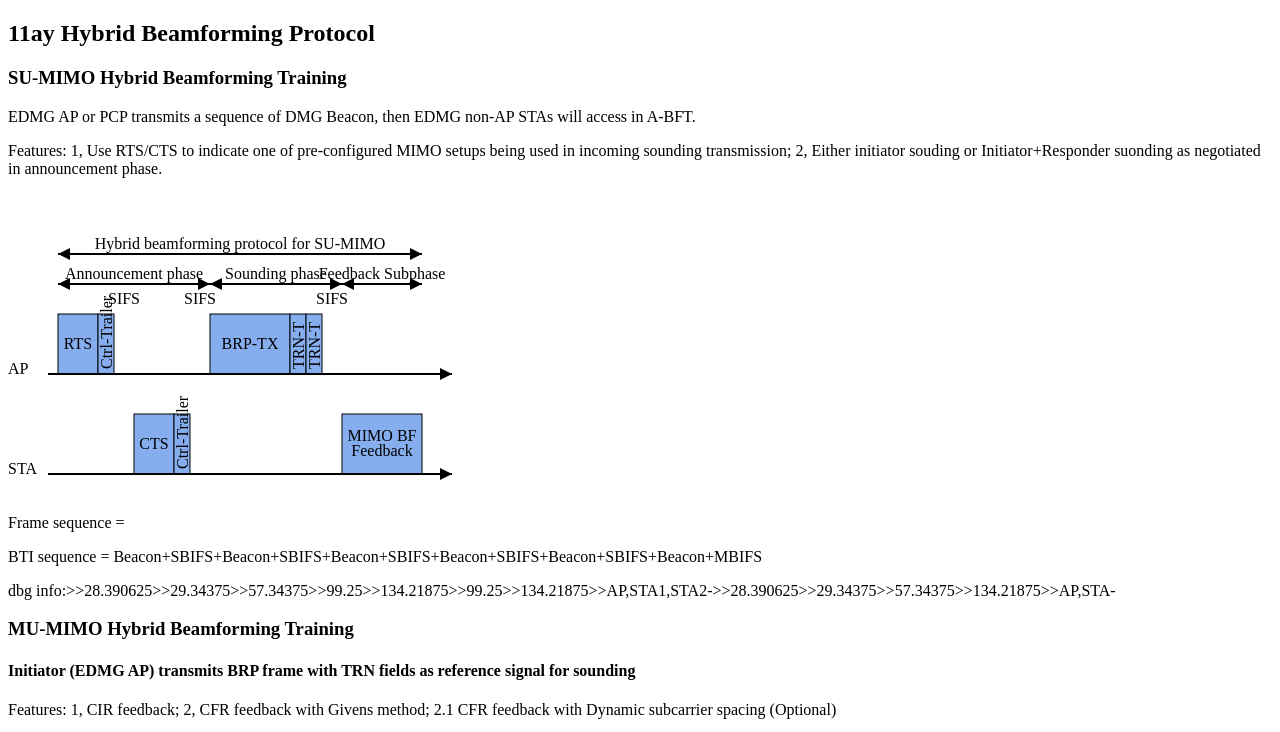
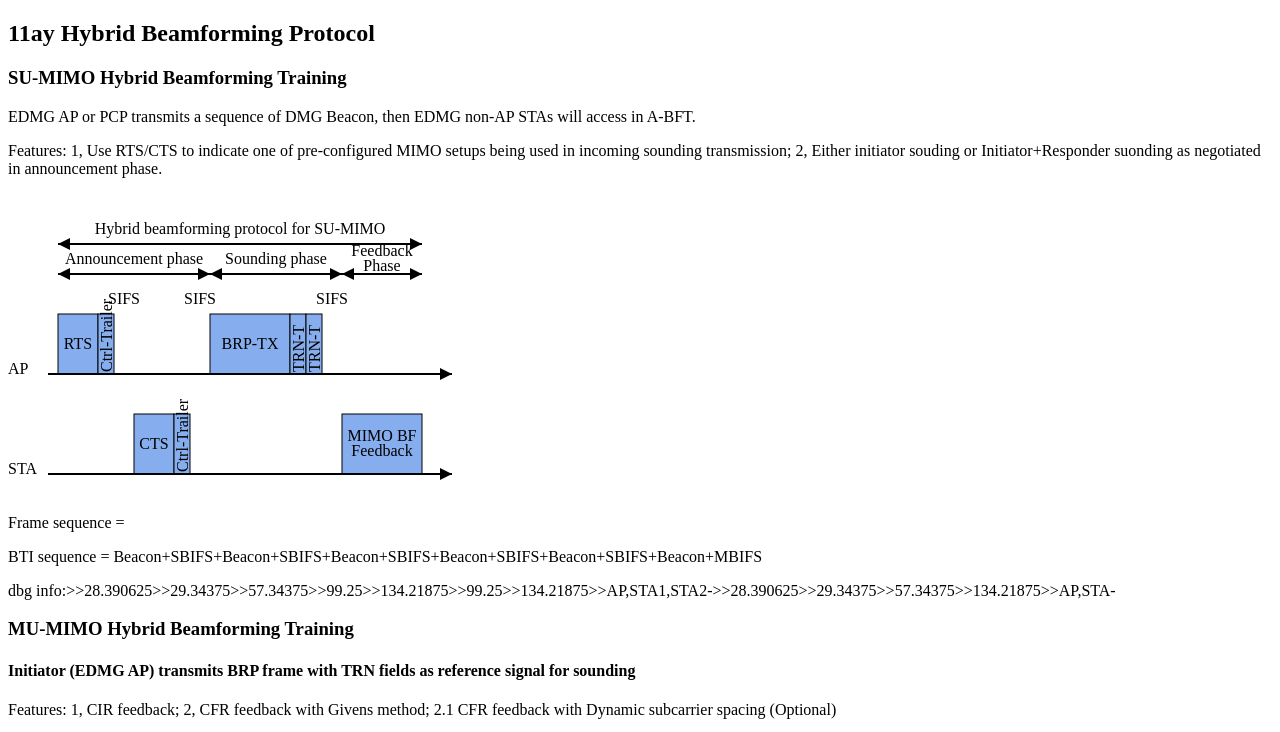
Before and after one commit to peakview/peakview.github.io, a plain HTML site: page 11ay-hybrid-mimo-beamforming-seq.html in a window 1280 px wide. Shown: the top 732 px of the page. Drawn offline with Linux system fonts and the light colour scheme.

Commit message:
Update 11ay-hybrid-mimo-beamforming-seq.html
Add Protocol/Phase/Subphase caption text wrapper function

```diff
--- a/11ay-hybrid-mimo-beamforming-seq.html
+++ b/11ay-hybrid-mimo-beamforming-seq.html
@@ -159,7 +159,7 @@ DMGFrame.prototype.plotTail = function(svgID, x, y) {
     rectElement.setAttribute("height", this.height);
     var textElement = document.createElementNS("http://www.w3.org/2000/svg", "text");
     x_tmp=x + 14;
-    y_tmp = y + this.height/2+25;
+    y_tmp = y + this.height/2+28;
     textElement.setAttribute("x", x_tmp);
     textElement.setAttribute("y", y_tmp);
     textElement.setAttribute("transform", "rotate(-90,"+(x_tmp)+"," + (y_tmp)+")");
@@ -277,19 +277,20 @@ Sequence.prototype.plot = function(svgID,x,y,lanes=0) {
     if (this.name.length >0) {
     var lineElement = document.createElementNS("http://www.w3.org/2000/svg", "line");
     lineElement.setAttribute("x1", x);
-    lineElement.setAttribute("y1", y - y_space_layer*(layerID+1));
+    lineElement.setAttribute("y1", y - y_space_layer*(layerID+1)-10);
     lineElement.setAttribute("x2", this.x_end);
-    lineElement.setAttribute("y2", y - y_space_layer*(layerID+1));
+    lineElement.setAttribute("y2", y - y_space_layer*(layerID+1)-10);
     lineElement.setAttribute("style", "stroke:rgb(0,0,0);stroke-width:2");
     lineElement.setAttribute("marker-start","url(#arrow)");
     lineElement.setAttribute("marker-end","url(#arrow)");
     var textElement = document.createElementNS("http://www.w3.org/2000/svg", "text");
     textElement.setAttribute("x", (x + this.x_end)/2);//
-    textElement.setAttribute("y", y - y_space_layer*(layerID+1) - 5);
+    textElement.setAttribute("y", y - y_space_layer*(layerID+1) - 20);
     textElement.setAttribute("text-anchor", "middle");
     textElement.textContent = this.name;//+"("+this.seq.length;
     document.getElementById(svgID).appendChild(lineElement);
     document.getElementById(svgID).appendChild(textElement);
+      WrapText(textElement, this.x_end-x)
     }
     return new SeqInfo(this.x_end, layerID+1);
 }
@@ -440,7 +441,7 @@ if (1) {
   hybridMuMimoSoundingSeq.multiLanes(svgID, 50,120, ["AP","STA1","STA2"]);
 }
 
-var suFeedbackSeq = new Sequence([mimoBfFbFrame], 60, "Feedback Subphase");
+var suFeedbackSeq = new Sequence([mimoBfFbFrame], 60, "Feedback Phase");
 var hybridSuMimoSoundingSeq = new Sequence([hybridAnnoucementSeq,hybridSoundingSeq,suFeedbackSeq], 60, "Hybrid beamforming protocol for SU-MIMO");
 
 if (1) {
```
